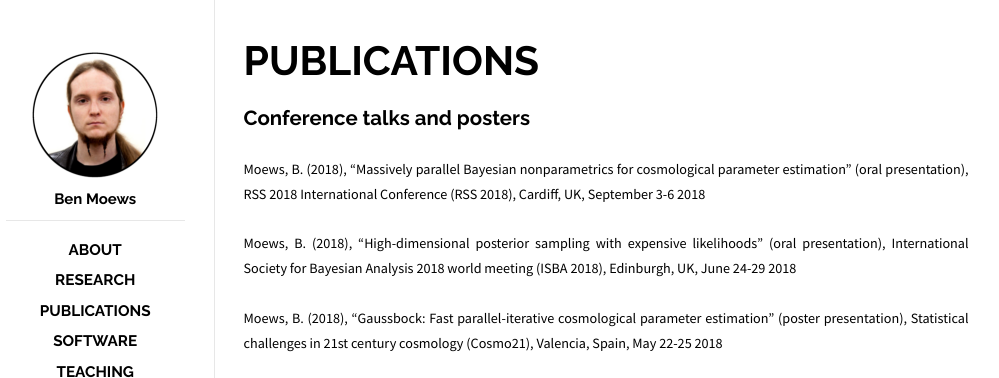
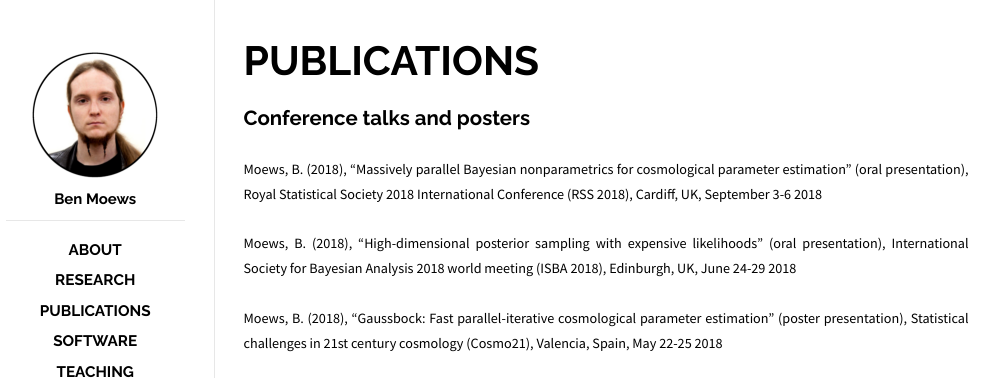
Before and after one commit to moews/moews.github.io, a Jekyll site: the page built from _posts/2017-03-25-publications.md, in a window 1280 px wide. Shown: the top 378 px of the page, without its empty margins (144-1143 px from the left). Built offline with Jekyll 4.4.1, drawn with Linux system fonts in a browser that asks for light colours.

Commit message:
Update 2017-03-25-publications.md

```diff
--- a/_posts/2017-03-25-publications.md
+++ b/_posts/2017-03-25-publications.md
@@ -8,7 +8,7 @@
 
 ## Conference talks and posters
 
-<small>Moews, B. (2018), "Massively parallel Bayesian nonparametrics for cosmological parameter estimation" (oral presentation), RSS 2018 International Conference (RSS 2018), Cardiff, UK, September 3-6 2018</small>
+<small>Moews, B. (2018), "Massively parallel Bayesian nonparametrics for cosmological parameter estimation" (oral presentation), Royal Statistical Society 2018 International Conference (RSS 2018), Cardiff, UK, September 3-6 2018</small>
 
 <small>Moews, B. (2018), "High-dimensional posterior sampling with expensive likelihoods" (oral presentation), International Society for Bayesian Analysis 2018 world meeting (ISBA 2018), Edinburgh, UK, June 24-29 2018</small>
 
```
